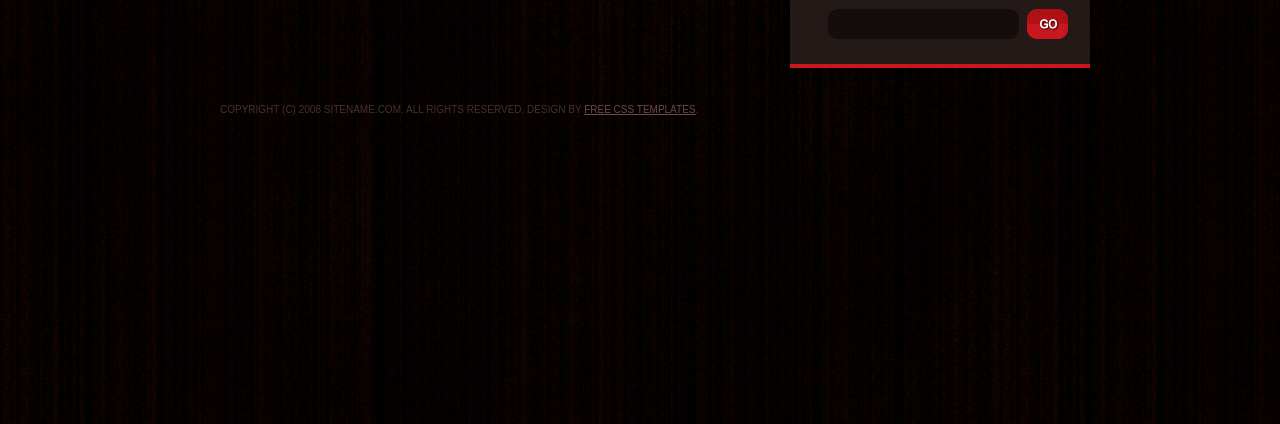
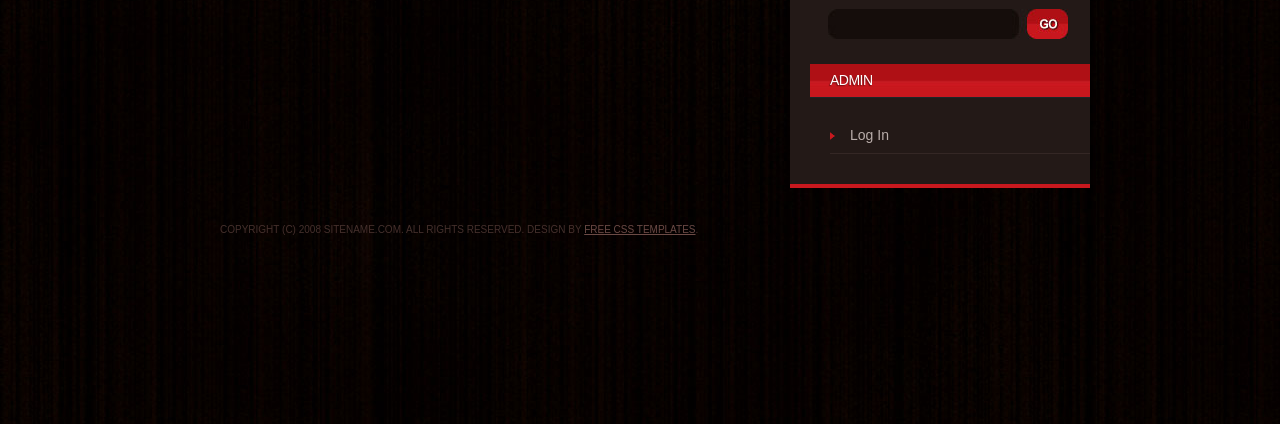
Before and after one commit to klacia/KKlog, a Django app: template src/KKlog/templates/base.html in a window 1280 px wide. Shown: the part 151-575 px from the top of the page. Run offline with Django 3.2, Linux system fonts and the light colour scheme; the template is opened without the code that fills it, so the values that code supplies are empty.

Commit message:
* import fix with eclipse pydev * add admin link to main page

```diff
--- a/src/KKlog/blog/admin.py
+++ b/src/KKlog/blog/admin.py
@@ -1,5 +1,6 @@
+from KKlog.blog.models import Comment, Category, Post
 from django.contrib import admin
-from KKlog.blog.models import *
+
 
 class PostAdmin(admin.ModelAdmin):
     filter_horizontal = ('categories',)
--- a/src/KKlog/blog/urls.py
+++ b/src/KKlog/blog/urls.py
@@ -1,5 +1,4 @@
-from django.conf.urls.defaults import *
-import os.path
+from django.conf.urls.defaults import patterns
 
 urlpatterns = patterns('KKlog.blog.views',
     (r"^(\d+)/$", "post"),                                  #post pk
--- a/src/KKlog/templates/base.html
+++ b/src/KKlog/templates/base.html
@@ -61,10 +61,7 @@
                         {% block sidebar %}
 
                         {% endblock %}
-                        <!--<li>
-                            <h2>Aliquam tempus</h2>
-                            <p>Mauris vitae nisl nec metus placerat perdiet est. Phasellus dapibus semper consectetuer hendrerit.</p>
-                        </li>
+                        <!--
                         <li>
                             <h2>Categories</h2>
                             <ul>
@@ -87,18 +84,14 @@
                                     <li><a href="#">Proin gravida orci porttitor</a></li>
                             </ul>
                         </li>
+                        -->
                         <li>
-                            <h2>Archives</h2>
+                            <h2>Admin</h2>
                             <ul>
-                                    <li><a href="#">Aliquam libero</a></li>
-                                    <li><a href="#">Consectetuer adipiscing elit</a></li>
-                                    <li><a href="#">Metus aliquam pellentesque</a></li>
-                                    <li><a href="#">Suspendisse iaculis mauris</a></li>
-                                    <li><a href="#">Urnanet non molestie semper</a></li>
-                                    <li><a href="#">Proin gravida orci porttitor</a></li>
+                                    <li><a href="/admin/">Log In</a></li>
                             </ul>
                         </li>
-                        -->
+
                     </ul>
 		</div>
 		<!-- end #sidebar -->
--- a/src/KKlog/urls.py
+++ b/src/KKlog/urls.py
@@ -1,7 +1,7 @@
-from django.conf.urls.defaults import *
+from django.conf.urls.defaults import patterns, include
+from django.contrib import admin
 import os.path
 
-from django.contrib import admin
 admin.autodiscover()
 
 urlpatterns = patterns('',
```
Also changed, not shown: src/KKlog/blog/views.py (+4 -4 lines), src/KKlog/db.sqlite, 2 other files.
